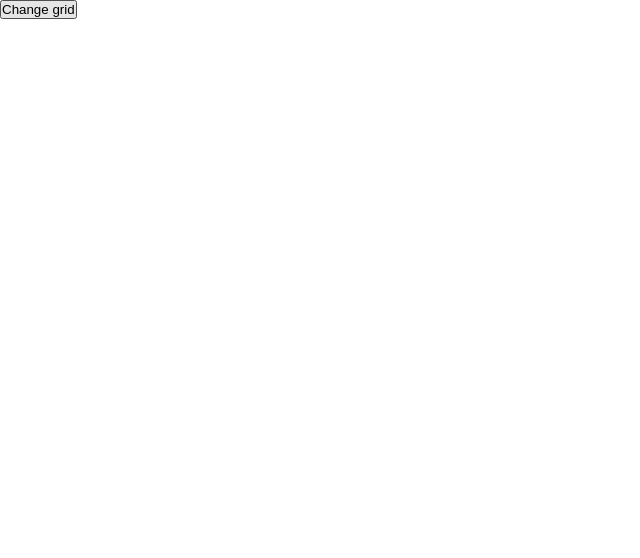
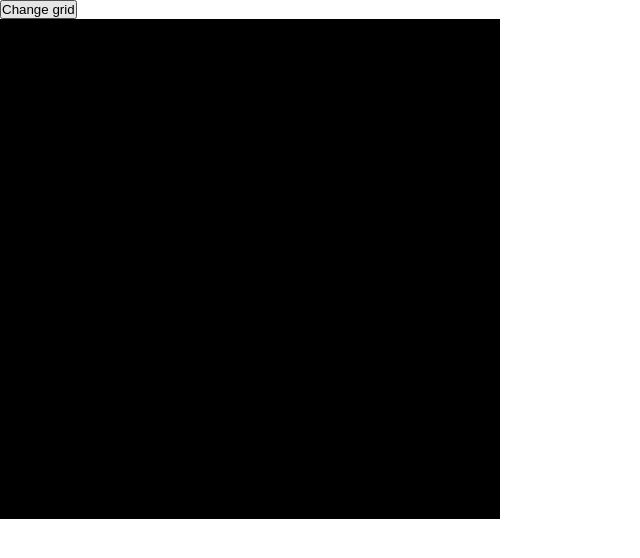
Before and after one commit to connorbelding/etch-a-sketch, a plain HTML site: page index.html in a window 1280 px wide. Shown: the whole page, without its empty margins (0-640 px from the left). Drawn offline with Linux system fonts and the light colour scheme.

Commit message:
Created grid with for loops and flexbox

```diff
--- a/index.js
+++ b/index.js
@@ -0,0 +1,19 @@
+function generateGrid(size = 16) {
+    const container = document.createElement('div');
+    container.classList.add('grid-container');
+
+    for (let i = 0; i < size; i++) {
+        const row = document.createElement('div');
+        row.classList.add('grid-row');
+        for (let j = 0; j < size; j++) {
+            const cell = document.createElement('div');
+            cell.classList.add('grid-cell')
+            row.appendChild(cell);
+        }
+        container.appendChild(row);
+    }
+    const gridArea = document.getElementById('grid-area');
+    gridArea.appendChild(container);
+}
+
+generateGrid()
--- a/styles.css
+++ b/styles.css
@@ -3,3 +3,28 @@
     padding: 0;
     box-sizing: border-box;
 }
+
+#grid-area {
+    width: 500px;
+    height: 500px;
+    border: 2px solid black;
+}
+
+.grid-container {
+    height: 100%;
+    width: 100%;
+    display: flex;
+}
+
+.grid-row {
+    flex: 1 1 auto;
+    display: flex;
+    flex-direction: column;
+
+}
+
+.grid-cell {
+    background: black;
+    flex: 1 1 auto;
+
+}
```
